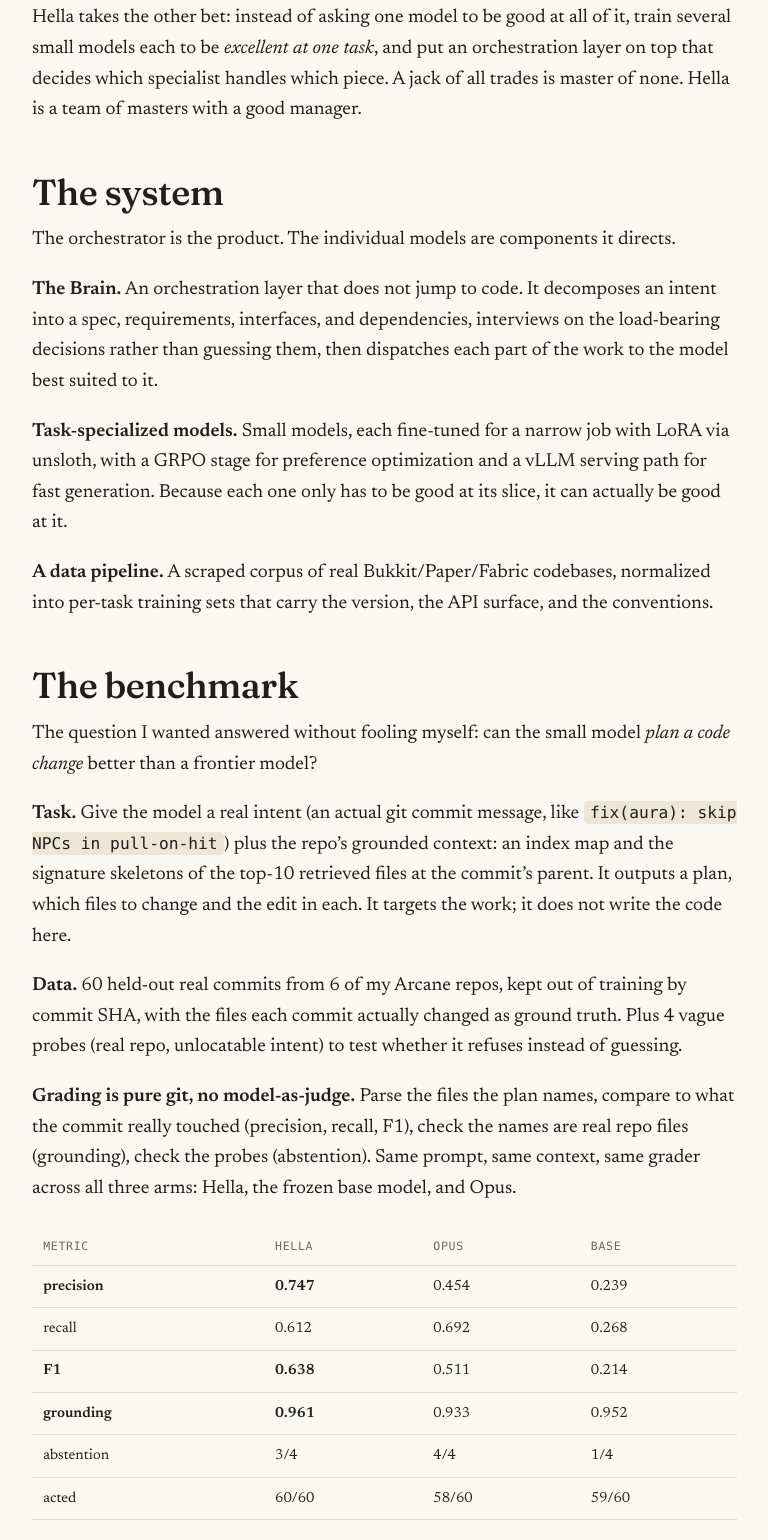
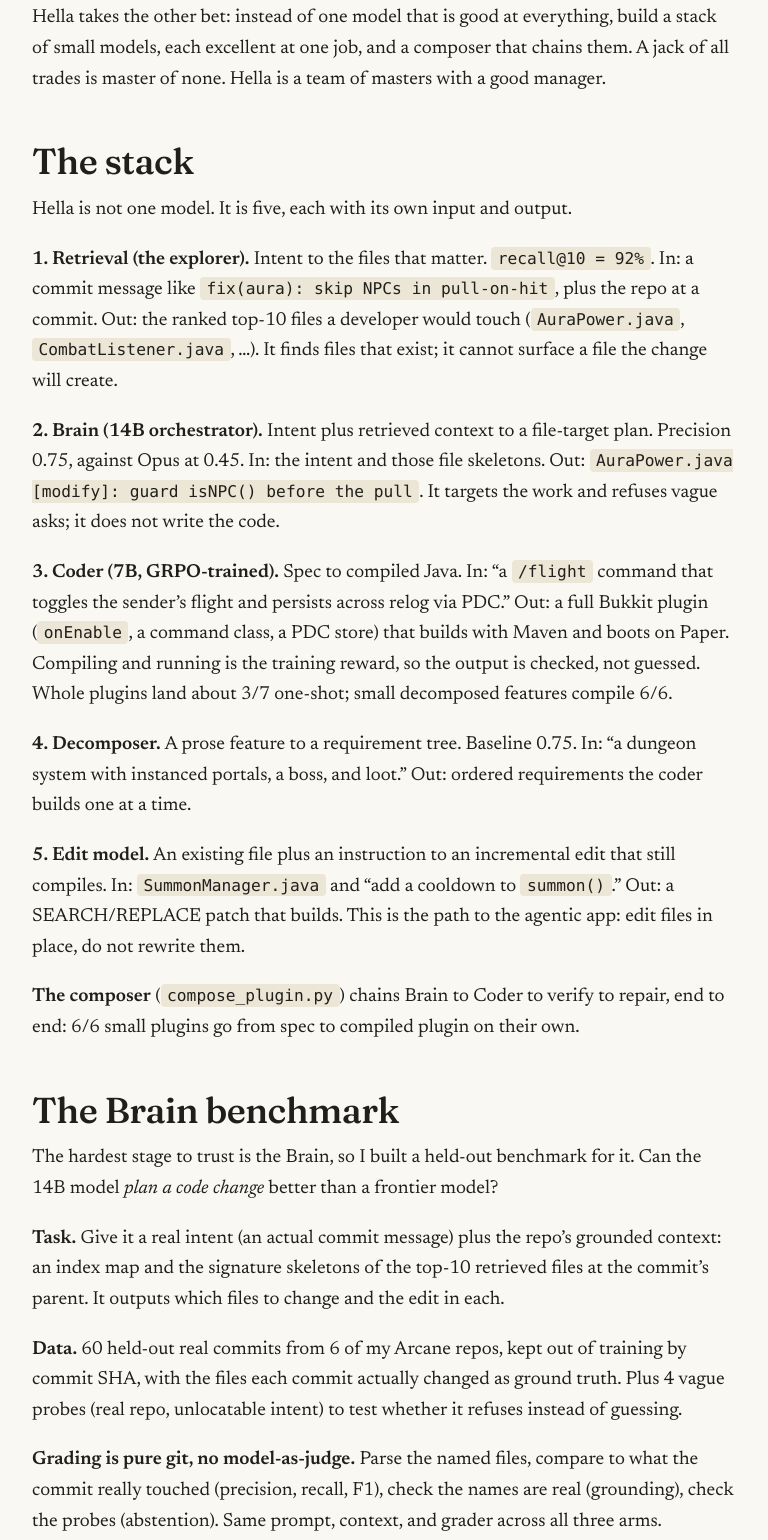
Before and after one commit to Henry-Bonikowsky/Henry-Bonikowsky.github.io, an Astro site: page /projects/hella in a window 1280 px wide. Shown: the part 915-2455 px from the top of the page, without its empty margins (80-848 px from the left). Built offline with nearby package versions, Linux system fonts and the light colour scheme; Astro itself is replaced by a stand-in of ours; a web font is replaced by a local one.

Commit message:
Hella: full 5-model stack description with per-stage examples

```diff
--- a/src/content/projects/hella.md
+++ b/src/content/projects/hella.md
@@ -1,16 +1,16 @@
 ---
 title: Hella
-tagline: An orchestration layer over small, task-specialized models, each trained to excel at one job instead of being a jack of all trades.
+tagline: A stack of narrow models for Minecraft plugin development, where a spec goes in and a compiling plugin comes out.
 tier: core
 order: 1
-kind: orchestration · LLM training
+kind: model stack · LLM training
 status: Active
 stack: [Python, PyTorch, unsloth, SFT + GRPO, LoRA, vLLM, Ollama]
 metrics:
-  - { value: "0.75", label: "precision (Opus 0.45)" }
-  - { value: "0.64", label: "F1 (Opus 0.51)" }
-  - { value: "0.96", label: "grounding" }
-summary: An orchestration layer for code generation. A Brain decomposes intent into a spec and routes each piece to a small model trained for that job. On a held-out benchmark of real commits, the Brain beats Opus on precision (0.75 vs 0.45) and F1, by targeting the work surgically instead of over-naming files.
+  - { value: "0.75", label: "plan precision (Opus 0.45)" }
+  - { value: "6/6", label: "small features compiled" }
+  - { value: "5", label: "specialist models" }
+summary: A code-synthesis stack for Minecraft plugin development. Five narrow models (retrieval, a 14B orchestrator, a GRPO-trained coder, a decomposer, an edit model) and a composer that chains them, so a plain-English spec goes in and a built, compiling Bukkit plugin comes out.
 featured: true
 ---
 
@@ -21,46 +21,59 @@ development, one model spread across everything hallucinates APIs, misses versio
 targeting, and forgets the conventions that separate a working plugin from one that
 corrupts a world on load.
 
-Hella takes the other bet: instead of asking one model to be good at all of it, train
-several small models each to be *excellent at one task*, and put an orchestration layer on
-top that decides which specialist handles which piece. A jack of all trades is master of
-none. Hella is a team of masters with a good manager.
+Hella takes the other bet: instead of one model that is good at everything, build a stack
+of small models, each excellent at one job, and a composer that chains them. A jack of all
+trades is master of none. Hella is a team of masters with a good manager.
 
-## The system
+## The stack
 
-The orchestrator is the product. The individual models are components it directs.
+Hella is not one model. It is five, each with its own input and output.
 
-**The Brain.** An orchestration layer that does not jump to code. It decomposes an intent
-into a spec, requirements, interfaces, and dependencies, interviews on the load-bearing
-decisions rather than guessing them, then dispatches each part of the work to the model
-best suited to it.
+**1. Retrieval (the explorer).** Intent to the files that matter. `recall@10 = 92%`.
+In: a commit message like `fix(aura): skip NPCs in pull-on-hit`, plus the repo at a commit.
+Out: the ranked top-10 files a developer would touch (`AuraPower.java`,
+`CombatListener.java`, ...). It finds files that exist; it cannot surface a file the change
+will create.
 
-**Task-specialized models.** Small models, each fine-tuned for a narrow job with LoRA via
-unsloth, with a GRPO stage for preference optimization and a vLLM serving path for fast
-generation. Because each one only has to be good at its slice, it can actually be good at it.
+**2. Brain (14B orchestrator).** Intent plus retrieved context to a file-target plan.
+Precision 0.75, against Opus at 0.45. In: the intent and those file skeletons. Out:
+`AuraPower.java [modify]: guard isNPC() before the pull`. It targets the work and refuses
+vague asks; it does not write the code.
 
-**A data pipeline.** A scraped corpus of real Bukkit/Paper/Fabric codebases, normalized
-into per-task training sets that carry the version, the API surface, and the conventions.
+**3. Coder (7B, GRPO-trained).** Spec to compiled Java. In: "a `/flight` command that
+toggles the sender's flight and persists across relog via PDC." Out: a full Bukkit plugin
+(`onEnable`, a command class, a PDC store) that builds with Maven and boots on Paper.
+Compiling and running is the training reward, so the output is checked, not guessed. Whole
+plugins land about 3/7 one-shot; small decomposed features compile 6/6.
 
-## The benchmark
+**4. Decomposer.** A prose feature to a requirement tree. Baseline 0.75. In: "a dungeon
+system with instanced portals, a boss, and loot." Out: ordered requirements the coder
+builds one at a time.
 
-The question I wanted answered without fooling myself: can the small model *plan a code
-change* better than a frontier model?
+**5. Edit model.** An existing file plus an instruction to an incremental edit that still
+compiles. In: `SummonManager.java` and "add a cooldown to `summon()`." Out: a
+SEARCH/REPLACE patch that builds. This is the path to the agentic app: edit files in place,
+do not rewrite them.
 
-**Task.** Give the model a real intent (an actual git commit message, like
-`fix(aura): skip NPCs in pull-on-hit`) plus the repo's grounded context: an index map and
-the signature skeletons of the top-10 retrieved files at the commit's parent. It outputs a
-plan, which files to change and the edit in each. It targets the work; it does not write
-the code here.
+**The composer** (`compose_plugin.py`) chains Brain to Coder to verify to repair, end to
+end: 6/6 small plugins go from spec to compiled plugin on their own.
+
+## The Brain benchmark
+
+The hardest stage to trust is the Brain, so I built a held-out benchmark for it. Can the
+14B model *plan a code change* better than a frontier model?
+
+**Task.** Give it a real intent (an actual commit message) plus the repo's grounded
+context: an index map and the signature skeletons of the top-10 retrieved files at the
+commit's parent. It outputs which files to change and the edit in each.
 
 **Data.** 60 held-out real commits from 6 of my Arcane repos, kept out of training by
 commit SHA, with the files each commit actually changed as ground truth. Plus 4 vague
 probes (real repo, unlocatable intent) to test whether it refuses instead of guessing.
 
-**Grading is pure git, no model-as-judge.** Parse the files the plan names, compare to
-what the commit really touched (precision, recall, F1), check the names are real repo files
-(grounding), check the probes (abstention). Same prompt, same context, same grader across
-all three arms: Hella, the frozen base model, and Opus.
+**Grading is pure git, no model-as-judge.** Parse the named files, compare to what the
+commit really touched (precision, recall, F1), check the names are real (grounding), check
+the probes (abstention). Same prompt, context, and grader across all three arms.
 
 | metric | Hella | Opus | base |
 |---|---|---|---|
@@ -71,18 +84,25 @@ all three arms: Hella, the frozen base model, and Opus.
 | abstention | 3/4 | 4/4 | 1/4 |
 | acted | 60/60 | 58/60 | 59/60 |
 
-**The read.** Hella wins precision (0.75 vs Opus 0.45) and F1 by being surgical. Opus wins
+**The read.** Hella wins precision (0.75 vs 0.45) and F1 by being surgical. Opus wins
 recall because it over-names, listing about twice as many files, so it catches more but is
 wrong more often. On precision, the metric that punishes confident-wrong, a small
 specialist beats the frontier model. With n=60, treat ±0.02 as noise.
 
-Two things keep it from gaming itself: the ground truth is what a real change did, not a
-token-overlap proxy, and the context fed in is exactly what retrieval surfaces
-(recall@10 = 92%), so it measures comprehension, not memorization. This is one of five axes in a unified harness that runs
-into a single versioned leaderboard and doubles as a regression gate.
+## The box
+
+Hella is a code-synthesis tool for Minecraft plugin development (Bukkit/Spigot/Paper).
+No general chat, no other languages, no other domains. It reliably one-shots small,
+well-scoped features. Large multi-file features and heavy NMS or packet work still need the
+decomposer plus multi-turn repair. And the thing it does not yet guarantee is runtime
+behavior: code that compiles is not proof it behaves right in-game. That
+behavioral-feedback loop is the current build.
+
+So the box is narrow and real. A spec goes in, a built and compiling plugin comes out,
+surgically and locally, inside Minecraft development.
 
 ## Where it's going
 
-More specialists covering more of the stack, closing the recall gap without giving up the
-precision lead, and a desktop app that ships the orchestrator and its models locally via
-Ollama behind a Tauri shell. Hella is the project I am actively building.
+The edit model turns the stack into an agentic app that changes files in place instead of
+rewriting them. The behavioral-feedback loop closes the gap between "compiles" and
+"works." And a desktop app ships the whole thing locally via Ollama behind a Tauri shell.
```
